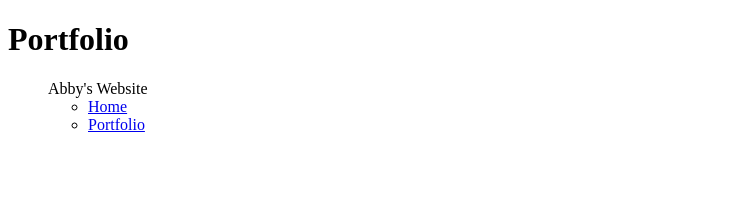
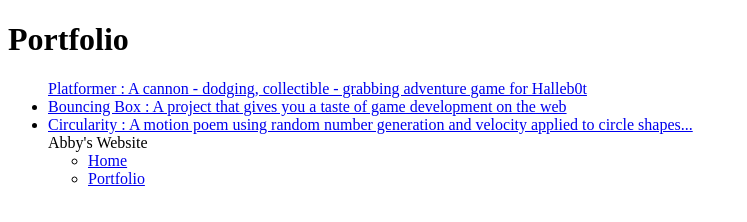
Before and after one commit to xoabby/xoabby.github.io, a plain HTML site: page portfolio.html in a window 1280 px wide. Shown: the whole page, without its empty margins (0-747 px from the left). Drawn offline with Linux system fonts and the light colour scheme.

```diff
--- a/portfolio.html
+++ b/portfolio.html
@@ -4,10 +4,14 @@
         <title>Abby's Website</title>
     </head>
 
+
     <body>
       <div id="all-contents">
         <h1>Portfolio</h1>
-        <ul id="portfolio">
+        <ul id="portfolio"     <li><a href="projects/platformer/">Platformer : A cannon - dodging, collectible - grabbing adventure game for Halleb0t</a></li>
+          <li><a href="projects/bouncing-box/">Bouncing Box : A project that gives you a taste of game development on the web </a></li>
+          <li><a href="projects/circularity/">Circularity : A motion poem using random number generation and velocity applied to circle shapes...</a></li>
+
         <nav>
           <main>
             <div class="content"
--- a/style.css
+++ b/style.css
@@ -89,12 +89,15 @@
 }
 
 #portfolio li:hover {
-    background: #eee;
+    background: #2c2a2a;
 }
 
 #portfolio a {
-    text-decoration: none;
-    color: #454545;
+    text-decoration: underline;
+    color: #eb1111;
+
+
+
     /* responsive web design */
     @media screen and (min-width: 120px) and (max-width: 1080px) {
         main {
```
